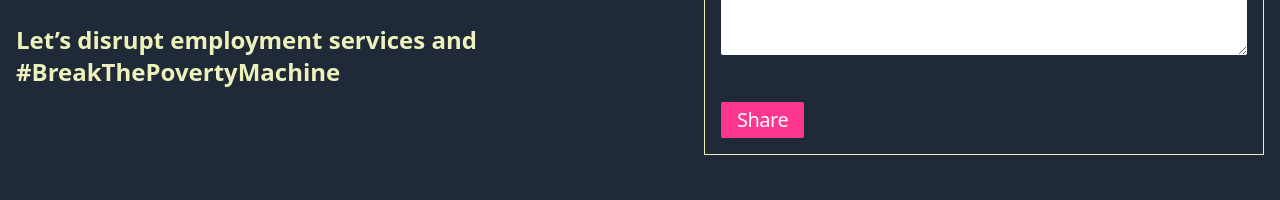
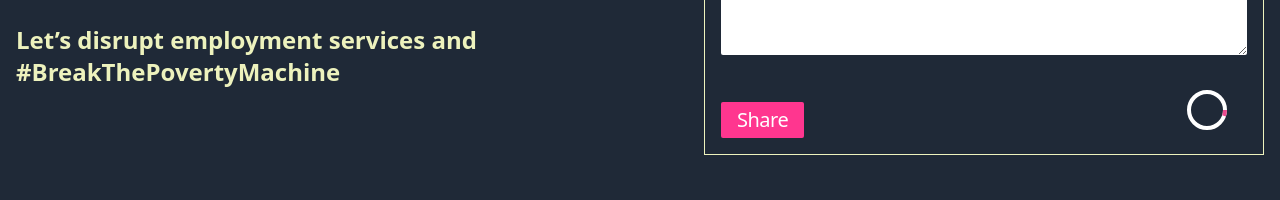
Before and after one commit to GetUp/nsfuw, a Next.js app: page / in a window 1280 px wide. Both pictures are taken after a click on the button "Next". Shown: the part 574-774 px from the top of the page. Built offline with nearby package versions, Linux system fonts and the light colour scheme.

Commit message:
Story length validation & indicator

```diff
--- /dev/null
+++ b/components/CharsRemaining.js
@@ -0,0 +1,49 @@
+const r = 18
+const circleLength = 2 * Math.PI * r
+const circleProps = { className: "circle", cx: "50%", cy: "50%", r }
+const emptyStyle = { stroke: 'white' }
+const colour = remaining => remaining <= 0 ? 'red' : remaining <= 20 ? 'orange' : '#EB4A8E'
+
+export default function CharsRemaining({ className, current, max }) {
+  const remaining = max - current
+  const filledSegment = (circleLength * current) / max
+  const emptySegment = circleLength - filledSegment > 0 ? circleLength - filledSegment : 0
+  const fillStyle = {
+    stroke: colour(remaining),
+    strokeDasharray: `${filledSegment} ${emptySegment}`
+  }
+  const textStyle = { fill: colour(remaining) }
+
+  return (<>
+    <svg className={className}>
+      {remaining > -10 &&
+        <circle {...circleProps} style={emptyStyle}></circle>
+      }
+      {remaining <= 20 &&
+        <text
+          x="50%"
+          y="49%"
+          dominantBaseline="central"
+          textAnchor="middle"
+          style={textStyle}
+        >
+          {remaining}
+        </text>
+      }
+
+      {remaining > -10 &&
+        <circle {...circleProps} style={fillStyle}></circle>
+      }
+    </svg>
+    <style jsx>{`
+      svg {
+        width: 10vmin;
+        height: 10vmin;
+      }
+      .circle {
+        fill: transparent;
+        stroke-width: 4px;
+      }
+    `}</style>
+  </>)
+}
--- a/components/Form.js
+++ b/components/Form.js
@@ -1,10 +1,12 @@
 import { useState } from 'react'
 import StoryImage from '@components/StoryImage'
+import CharsRemaining from '@components/CharsRemaining'
 import uploadImage from 'lib/uploadImage'
 import persistStory from 'lib/persistStory'
 import Loading from './Loading'
 import Link from 'next/link'
 
+const maxStoryLength = 280
 const shareImageId = 'share-image'
 const services = [
   { code: 'JA', name: 'Jobactive' },
@@ -20,6 +22,9 @@ export default function Form({ step, setStep, setId }) {
 
   const handleSubmit = async (e) => {
     e.preventDefault()
+    if (story.length > maxStoryLength) {
+      return setSubmissionResult([false, `Please limit your story to ${maxStoryLength} characters.`])
+    }
     setLoading(true)
     setSubmissionResult([null, ''])
     try {
@@ -95,7 +100,15 @@ export default function Form({ step, setStep, setId }) {
                 cols="33"
                 placeholder="My story"
                 value={story}
-                onChange={(e) => setStory(e.target.value)}
+                onChange={(e) => {
+                  setStory(e.target.value)
+                  if (e.target.value?.length <= maxStoryLength) setSubmissionResult([null, ''])
+                }}
+              />
+              <CharsRemaining
+                className="float-right"
+                current={story.length}
+                max={maxStoryLength}
               />
             </div>
 
@@ -108,7 +121,7 @@ export default function Form({ step, setStep, setId }) {
 
               {submissionResult[0] === false && (
                 <div className="py-1 px-2 text-sm bg-red-200 rounded-sm text-red-800 border border-red-500">
-                  Error: {submissionResult[1]}
+                  {submissionResult[1]}
                 </div>
               )}
 
```
